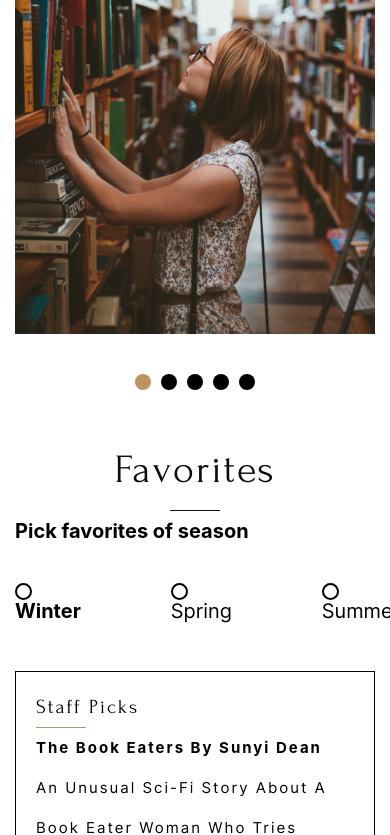
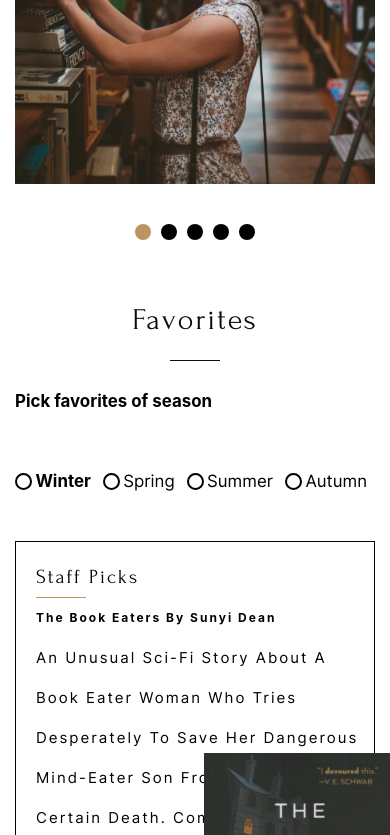
Before and after one commit to aliaksei-siniauski/books-library, a website with bundled scripts: page index.html in a window 390 px wide. Shown: the part 1165-2000 px from the top of the page. Built offline with nearby package versions, Linux system fonts and the light colour scheme; files whose address does not match are found by name.

Commit message:
feat: add rwd to tablet width

```diff
--- a/src/scss/abstracts/_extend.scss
+++ b/src/scss/abstracts/_extend.scss
@@ -37,6 +37,7 @@
 %text-uppercase {
   text-transform: uppercase;
 }
+
 %transition {
-  transition: 0.5s ease-in-out;
+  transition: 0.8s ease-in-out;
 }
--- a/src/scss/abstracts/_mixins.scss
+++ b/src/scss/abstracts/_mixins.scss
@@ -21,12 +21,12 @@
 /* Meida quaries */
 
 @mixin media-mobile-small {
-  @media (max-width: $mobile-width-small) {
+  @media (max-width: $mobile-small-width) {
     @content;
   }
 }
 @mixin media-mobile-big {
-  @media (max-width: $mobile-width-big) {
+  @media (max-width: $mobile-big-width) {
     @content;
   }
 }
--- a/src/scss/abstracts/_variables.scss
+++ b/src/scss/abstracts/_variables.scss
@@ -13,6 +13,6 @@ $ff-second: "Forum";
 /* Width */
 
 $tablet-width: 768px;
-$laptop-width: 1024px;
+$laptop-width: 1090px;
 $mobile-big-width: 440px;
 $mobile-small-width: 320px;
--- a/src/scss/base/_base.scss
+++ b/src/scss/base/_base.scss
@@ -10,6 +10,9 @@ body {
   background: $light-color;
   position: relative;
   overflow: hidden;
+  @include media-mobile-big {
+    font-size: 2vh;
+  }
 }
 
 .overlay {
--- a/src/scss/base/_typography.scss
+++ b/src/scss/base/_typography.scss
@@ -3,6 +3,9 @@ h1 {
   font-family: $ff-second;
   letter-spacing: 0.6px;
   color: $light-color;
+  @include media-mobile-big {
+    font-size: 2.4rem;
+  }
 }
 
 h2 {
@@ -10,13 +13,23 @@ h2 {
   font-family: $ff-second;
   letter-spacing: 0.2rem;
   color: $header-color;
+  @include media-mobile-big {
+    font-size: 3rem;
+  }
 }
 
 h3 {
   @include font(3rem, normal, 400);
+  letter-spacing: 0.2rem;
+  @include media-mobile-big {
+    font-size: 2.5vh;
+  }
 }
 
 h4 {
   @include font(2rem, 4rem, 700);
   letter-spacing: 0.2rem;
+  @include media-mobile-big {
+    font-size: 2vh;
+  }
 }
--- a/src/scss/layout/_about.scss
+++ b/src/scss/layout/_about.scss
@@ -1,5 +1,5 @@
 .about__subtitle {
-  @include media-laptop {
+  @include media-tablet {
     max-width: 728px;
     width: 100%;
     margin: 0 auto;
--- a/src/scss/layout/_coffe-shop.scss
+++ b/src/scss/layout/_coffe-shop.scss
@@ -1,10 +1,15 @@
 .coffe-subtitle {
   letter-spacing: 0.2rem;
+  padding: 0 0 4rem 0;
 }
 
 .menu-container {
   @extend %flex;
+  flex-wrap: wrap;
   @extend %js-content-space-between;
+  @include media-tablet {
+    gap: 4rem;
+  }
 }
 
 .drinks {
@@ -22,6 +27,9 @@
   justify-content: center;
   gap: 40px;
   padding: 40px 0 0;
+  @include media-mobile-big {
+    gap: 10px;
+  }
 }
 
 .menu-item {
@@ -29,6 +37,10 @@
   @extend %al-items-center;
   @extend %js-content-space-between;
   gap: 60px;
+  @include media-mobile-big {
+    gap: 30px;
+    font-size: 2vh;
+  }
 }
 
 .menu-item__price {
@@ -49,6 +61,10 @@
   @extend %flex;
   @extend %flex-column;
   @extend %al-items-center;
+  @include media-tablet {
+    align-items: end;
+    margin-left: auto;
+  }
 }
 
 .deserts-items {
--- a/src/scss/layout/_contacts.scss
+++ b/src/scss/layout/_contacts.scss
@@ -3,12 +3,25 @@
   @extend %js-content-space-between;
   padding-top: 40px;
   padding-bottom: 40px;
+  @include media-tablet {
+    flex-direction: column;
+    gap: 100px;
+  }
+  @include media-mobile-big {
+    gap: 50px;
+  }
 }
 
 .contacts-info {
   @extend %flex;
   @extend %flex-column;
   gap: 40px;
+  @include media-tablet {
+    text-align: center;
+  }
+  @include media-mobile-big {
+    gap: 25px;
+  }
 }
 
 .call-info {
@@ -16,8 +29,16 @@
   @extend %flex-column;
   gap: 20px;
   padding: 40px 0 0;
+  @include media-mobile-big {
+    gap: 10px;
+  }
 }
 
+.contacts-map {
+  @include media-tablet {
+    margin: 0 auto;
+  }
+}
 .contact-call {
   color: $dark-color;
   font-weight: 400;
--- a/src/scss/layout/_digital-card.scss
+++ b/src/scss/layout/_digital-card.scss
@@ -1,10 +1,18 @@
 .card-container {
   @extend %flex;
   @extend %js-content-space-between;
+  @include media-tablet {
+    flex-direction: column;
+    align-items: center;
+    gap: 20px;
+  }
 }
 .library-card {
   max-width: 600px;
   width: 100%;
+  @include media-tablet {
+    text-align: center;
+  }
 }
 .library-card__title {
   margin-bottom: 20px;
@@ -20,6 +28,7 @@
   padding: 20px 20px 30px;
   border: 3px solid $active-color;
   gap: 20px;
+  letter-spacing: 0.2rem;
 }
 
 .library-card__info {
@@ -39,10 +48,14 @@
 .reader-card {
   @extend %flex;
   @extend %flex-column;
+  flex-wrap: wrap;
   gap: 35px;
   text-align: right;
   max-width: 456px;
   width: 100%;
+  @include media-tablet {
+    text-align: center;
+  }
 }
 
 .reader-card__text {
@@ -66,6 +79,9 @@
   &::-moz-placeholder {
     color: $input-color;
   }
+  @include media-mobile-big {
+    font-size: 2vh;
+  }
 }
 
 .card__input:first-of-type {
--- a/src/scss/layout/_favorites.scss
+++ b/src/scss/layout/_favorites.scss
@@ -1,5 +1,6 @@
 .book-radio__title {
   font-weight: 700;
+  padding: 0 0 4rem 0;
 }
 
 .book__seasons {
@@ -19,7 +20,7 @@
 .book-order__inner {
   @extend %flex;
   flex-direction: column;
-  gap: 4rem 0;
+  gap: 40px 0;
 }
 
 .book-order__cards {
@@ -27,6 +28,9 @@
   @extend %flex-wrap;
   @extend %js-content-space-between;
   gap: 40px 0;
+  @include media-tablet {
+    justify-content: center;
+  }
 }
 
 .book-order__card {
@@ -52,6 +56,9 @@
 
 .book-order__title {
   font-size: 1.5rem;
+  @include media-mobile-big {
+    font-size: 1.2rem;
+  }
 }
 
 .book-order__description {
@@ -69,11 +76,17 @@
 .book-radio-content {
   @extend %flex;
   gap: 90px;
+  @include media-mobile-big {
+    gap: 12px;
+  }
 }
 
 .book-radio-item {
   @extend %flex;
   gap: 20px;
+  @include media-mobile-big {
+    display: ruby;
+  }
 }
 
 .book-radio-item [type="radio"] {
@@ -95,6 +108,9 @@
       cursor: pointer;
       text-align: center;
       transition: all 250ms ease;
+      @include media-mobile-big {
+        margin-right: 0.2em;
+      }
     }
   }
   &:checked {
--- a/src/scss/layout/_footer.scss
+++ b/src/scss/layout/_footer.scss
@@ -18,16 +18,23 @@
 }
 .footer-addres {
   max-width: 230px;
+  @include media-mobile-big {
+    max-width: 180px;
+  }
 }
 .footer-addres,
 .footer-info {
   @include font(1.5rem, 2rem, 400);
+  @include media-mobile-big {
+    font-size: 1.5vh;
+  }
 }
 
 .footer-info {
   max-width: 150px;
   text-align: right;
 }
+
 .footer-bottom {
   @extend %al-items-center;
   padding: 10px 0 0;
@@ -40,6 +47,9 @@
   @extend %al-items-center;
   padding: 44px 0 0;
   line-height: 2rem;
+  @include media-mobile-big {
+    font-size: 1.5vh;
+  }
 }
 
 .social-list {
--- a/src/scss/layout/_hero.scss
+++ b/src/scss/layout/_hero.scss
@@ -30,4 +30,7 @@
   letter-spacing: 0.3px;
   text-transform: uppercase;
   text-align: center;
+  @include media-mobile-big {
+    line-height: 4rem;
+  }
 }
--- a/src/scss/utilities/_container.scss
+++ b/src/scss/utilities/_container.scss
@@ -1,5 +1,5 @@
 .container {
-  max-width: 1430px;
+  max-width: 1400px;
   padding-top: 20px;
   padding-inline: 15px;
   padding-bottom: 40px;
--- a/src/scss/utilities/_section.scss
+++ b/src/scss/utilities/_section.scss
@@ -1,5 +1,6 @@
 .title {
   @extend %text-center;
+  padding: 0 0 4rem 0;
   &::after {
     display: block;
     width: 50px;
@@ -8,10 +9,12 @@
     margin: 20px auto 0;
     background: $header-color;
   }
+  @include media-mobile-big {
+    padding-bottom: 2rem;
+  }
 }
 
 .subtitle {
   color: $dark-color;
   @extend %text-center;
-  padding: 40px 0 0;
 }
```
Also changed, not shown: src/scss/main.css, 1 other file.
